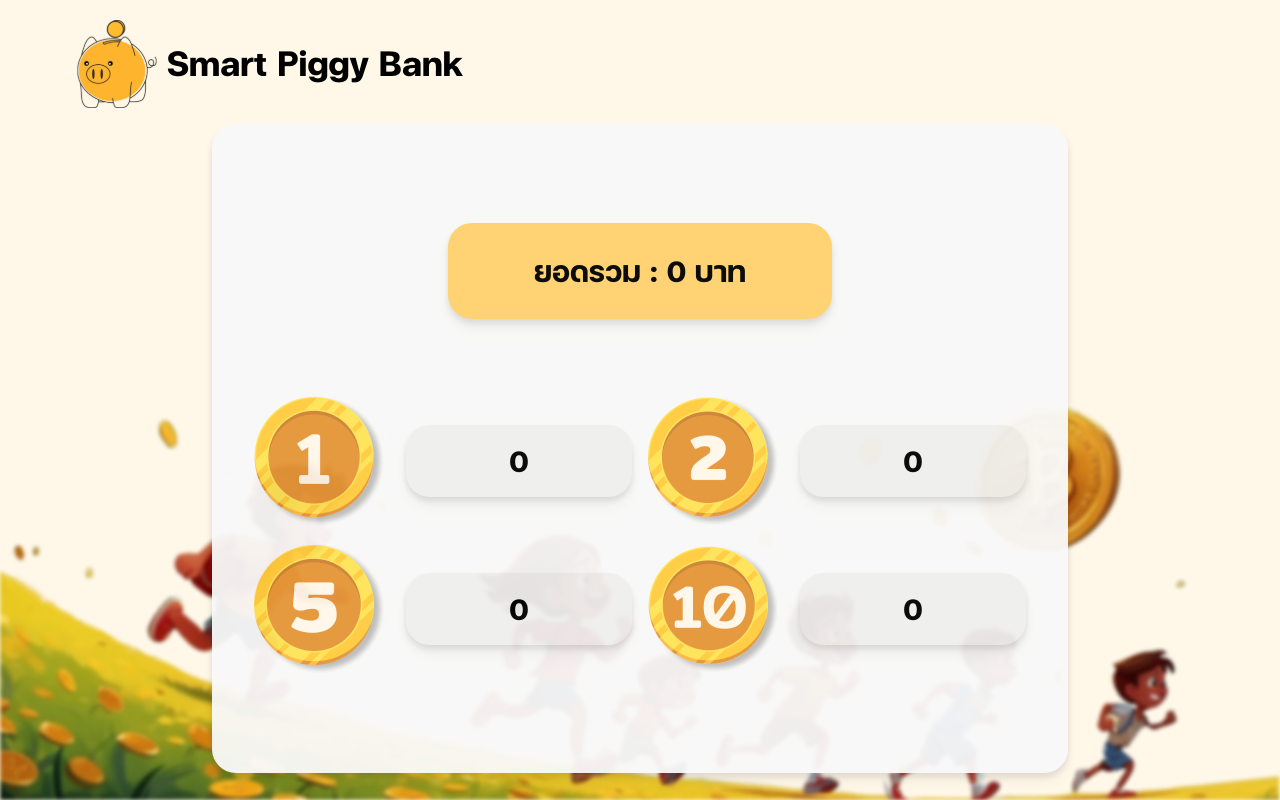
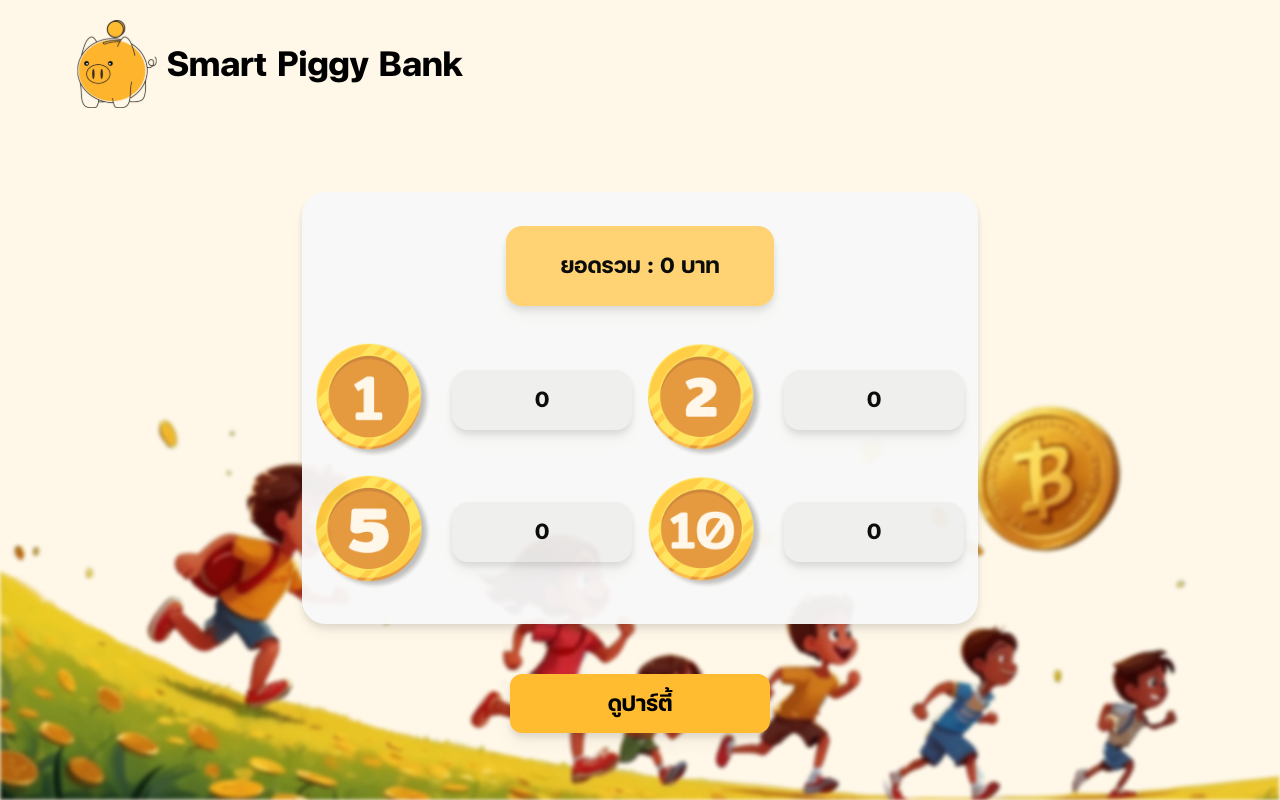
Before and after one commit to PitakPxt/Smart-piggy-bank, a React (Vite) app: page /home in a window 1280 px wide. Built offline with nearby package versions, Linux system fonts and the light colour scheme; no server answers; the database is empty; sample sign-in values are in the browser's storage.

Commit message:
resposive home test

```diff
--- a/src/components/modals/AddFriendModal.jsx
+++ b/src/components/modals/AddFriendModal.jsx
@@ -131,6 +131,7 @@ export default function AddFriendModal({ onClose }) {
                 className="w-[512px]"
                 text="เบอร์โทรศัพท์"
                 placeHolder="กรอกเบอร์โทรศัพท์"
+                inputClassName="xl:text-h3 lg:text-h4 md:text-h4 sm:text-h5"
               />
             </div>
             <div className="w-full flex justify-end px-12">
--- a/src/pages/Home.jsx
+++ b/src/pages/Home.jsx
@@ -12,8 +12,22 @@ import { Link } from "react-router-dom";
 // สร้าง component ย่อยสำหรับแสดงข้อมูลเหรียญ
 const CoinDisplay = ({ coinImage, value }) => (
   <div className="flex items-center gap-5">
-    <img src={coinImage} alt="coin" />
-    <h1 className="w-[226px] h-[72px] bg-neutral-white-200 text-center text-h2-bold rounded-3xl content-center drop-shadow-lg">
+    <img
+      className="xl:size-[120px] md:size-[116px] sm:size-[86px]"
+      src={coinImage}
+      alt="coin"
+    />
+    <h1
+      className=" bg-neutral-white-200 text-center content-center drop-shadow-lg
+      xl:text-h2-bold md:text-h3-bold sm:text-h4-bold
+      xl:rounded-3xl
+      md:rounded-2xl
+      sm:rounded-xl
+      xl:w-[226px] xl:h-[72px]
+      md:w-[180px] md:h-[60px]
+      sm:w-[182px] sm:h-[62px]
+    "
+    >
       {value}
     </h1>
   </div>
@@ -79,11 +93,24 @@ export default function Home() {
 
   return (
     <div className="flex flex-col w-full h-full justify-center items-center">
-      <div className="flex flex-col w-[856px] h-[649px] bg-neutral-white-100 opacity-95 rounded-3xl drop-shadow-lg mx-auto overflow-hidden justify-center items-center mb-[50px]">
-        <h1 className="w-[384px] h-[96px] mb-[76px] bg-primary-400 text-center text-h2-bold rounded-3xl content-center drop-shadow-lg">
+      <div
+        className="flex flex-col bg-neutral-white-100 opacity-95 rounded-3xl drop-shadow-lg mx-auto overflow-hidden justify-center items-center mb-[50px]
+        xl:w-[856px] xl:h-[649px]
+        md:w-[676px] md:h-[432px]
+        sm:w-[344px] sm:h-[568px]
+      "
+      >
+        <h1
+          className="xl:mb-[76px] md:mb-[36px] sm:mb-[32px] bg-primary-400 text-center content-center drop-shadow-lg
+          xl:text-h2-bold md:text-h3-bold sm:text-h4-bold
+          xl:w-[384px] xl:h-[96px] xl:rounded-3xl
+          md:w-[268px] md:h-[80px] md:rounded-2xl
+          sm:w-[202px] sm:h-[62px] sm:rounded-lg
+        "
+        >
           ยอดรวม : {savingData?.total || 0} บาท
         </h1>
-        <div className="grid grid-cols-2 gap-4">
+        <div className="md:grid md:grid-cols-2 md:gap-4 sm:grid sm:grid-cols-1 sm:gap-2">
           {coins.map((coin, index) => (
             <CoinDisplay
               key={index}
```
